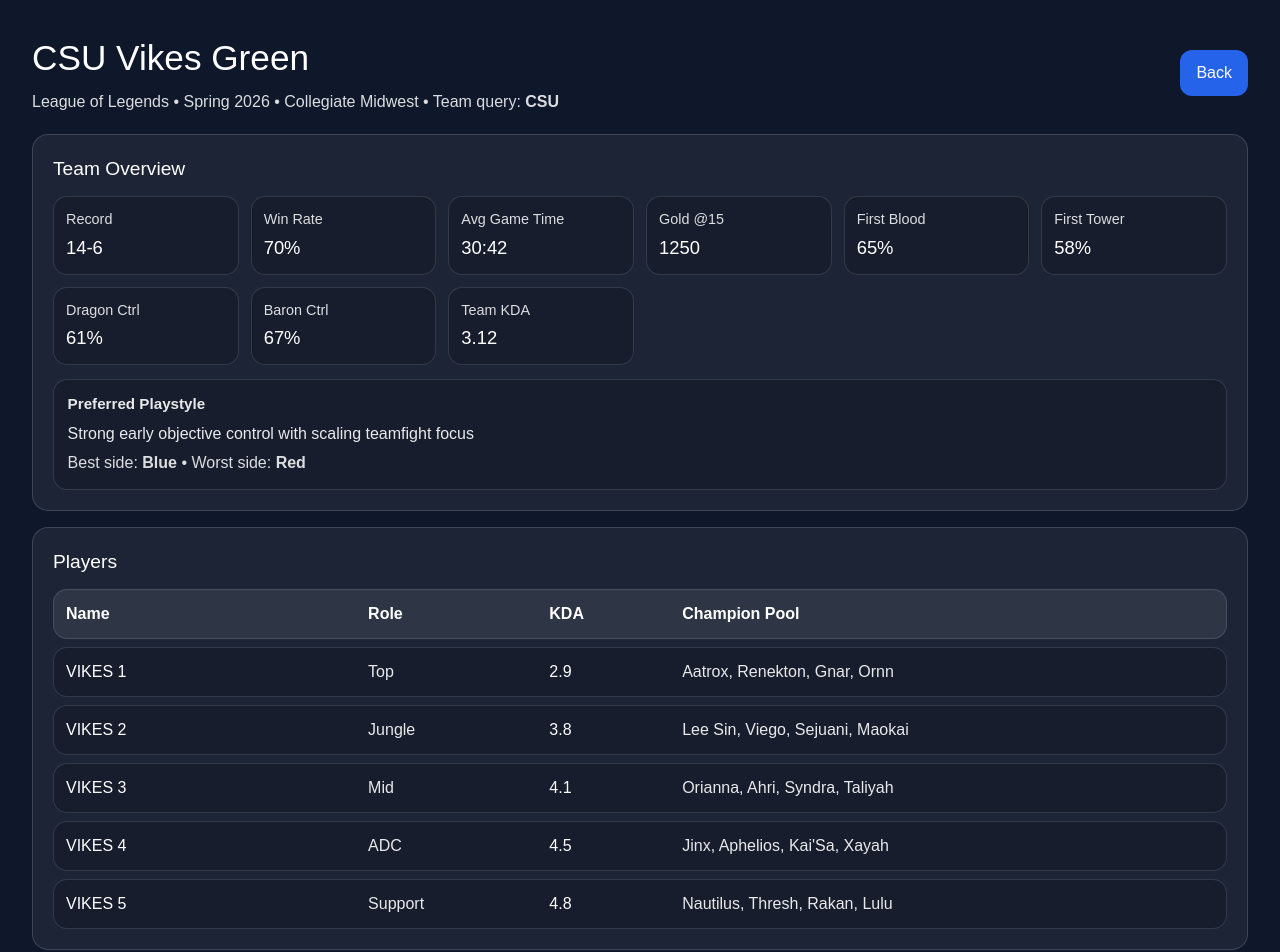
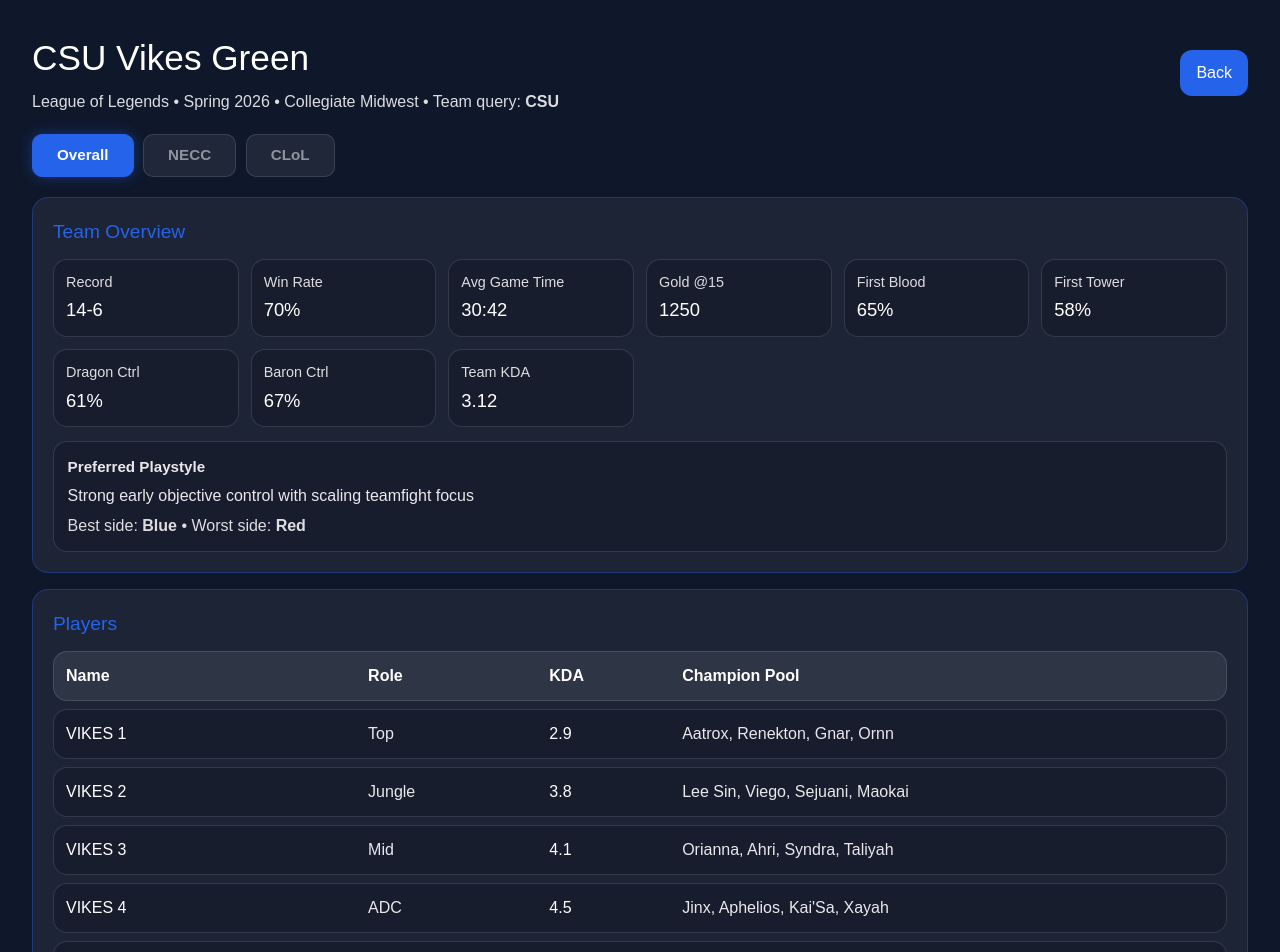
Before and after one commit to Revey/senior-design-esports-project, a Next.js app in the folder Frontend/: page /league/stats in a window 1280 px wide. Shown: the top 952 px of the page. Built offline with nearby package versions, Linux system fonts and the light colour scheme.

Commit message:
league tabs and json

```diff
--- a/Frontend/app/league/stats/page.tsx
+++ b/Frontend/app/league/stats/page.tsx
@@ -1,6 +1,7 @@
 "use client";
 
 import { useRouter, useSearchParams } from "next/navigation";
+import { useEffect, useState } from "react";
 import type { CSSProperties } from "react";
 
 type Team = {
@@ -55,59 +56,32 @@
   teamWeaknesses: string[];
 };
 
-const LOL_CSU_STATS: LeagueStats = {
+type Tab = "Overall" | "NECC" | "CLoL";
+
+const TABS: { label: Tab; color: string; file: string }[] = [
+  { label: "Overall", color: "#2563eb", file: "CSULol" },
+  { label: "NECC",    color: "#16a34a", file: "CSULolNecc" },
+  { label: "CLoL",    color: "#dc2626", file: "CSULolClol" },
+];
+
+const NA_STATS: LeagueStats = {
   team: {
-    name: "CSU Vikes Green",
-    game: "League of Legends",
-    season: "Spring 2026",
-    region: "Collegiate Midwest",
-    overallRecord: "14-6",
-    winRate: 70,
-    averageGameTime: "30:42",
-    goldDifferenceAt15: 1250,
-    firstBloodRate: 65,
-    firstTowerRate: 58,
-    dragonControlRate: 61,
-    heraldControlRate: 64,
-    baronControlRate: 67,
-    earlyGameRating: 8.4,
-    midGameRating: 7.8,
-    lateGameRating: 8.6,
-    teamKDA: 3.12,
-    averageKillsPerGame: 15.8,
-    averageDeathsPerGame: 9.3,
-    averageGoldPerMinute: 1845,
-    averageVisionScorePerMinute: 3.4,
-    preferredPlaystyle: "Strong early objective control with scaling teamfight focus",
-    bestSide: "Blue",
-    worstSide: "Red",
+    name: "N/A", game: "N/A", season: "N/A", region: "N/A",
+    overallRecord: "N/A", winRate: 0, averageGameTime: "N/A",
+    goldDifferenceAt15: 0, firstBloodRate: 0, firstTowerRate: 0,
+    dragonControlRate: 0, heraldControlRate: 0, baronControlRate: 0,
+    earlyGameRating: 0, midGameRating: 0, lateGameRating: 0,
+    teamKDA: 0, averageKillsPerGame: 0, averageDeathsPerGame: 0,
+    averageGoldPerMinute: 0, averageVisionScorePerMinute: 0,
+    preferredPlaystyle: "N/A", bestSide: "N/A", worstSide: "N/A",
   },
-  players: [
-    { name: "VIKES 1", role: "Top", championPool: ["Aatrox", "Renekton", "Gnar", "Ornn"], gamesPlayed: 20, KDA: 2.9 },
-    { name: "VIKES 2", role: "Jungle", championPool: ["Lee Sin", "Viego", "Sejuani", "Maokai"], gamesPlayed: 20, KDA: 3.8 },
-    { name: "VIKES 3", role: "Mid", championPool: ["Orianna", "Ahri", "Syndra", "Taliyah"], gamesPlayed: 20, KDA: 4.1 },
-    { name: "VIKES 4", role: "ADC", championPool: ["Jinx", "Aphelios", "Kai'Sa", "Xayah"], gamesPlayed: 20, KDA: 4.5 },
-    { name: "VIKES 5", role: "Support", championPool: ["Nautilus", "Thresh", "Rakan", "Lulu"], gamesPlayed: 20, KDA: 4.8 },
-  ],
+  players: [],
   draftTrends: {
-    mostBannedAgainst: ["Orianna", "Jinx"],
-    flexPickRate: 18,
-    redSideCounterPickWinRate: 74,
-    averageDraftAdaptabilityRating: 8.3,
-    earlyGameCompWinRate: 68,
-    scalingCompWinRate: 73,
+    mostBannedAgainst: [], flexPickRate: 0, redSideCounterPickWinRate: 0,
+    averageDraftAdaptabilityRating: 0, earlyGameCompWinRate: 0, scalingCompWinRate: 0,
   },
-  teamStrengths: [
-    "Strong dragon stacking and objective setups",
-    "High mid-jungle synergy",
-    "Late game teamfight execution",
-    "Strong vision denial around Baron",
-  ],
-  teamWeaknesses: [
-    "Occasional overforce in early skirmishes",
-    "Top lane vulnerable to heavy early dive comps",
-    "Struggles against heavy split-push strategies",
-  ],
+  teamStrengths: ["N/A"],
+  teamWeaknesses: ["N/A"],
 };
 
 type KPIProps = { label: string; value: string | number };
@@ -126,48 +100,109 @@
   const params = useSearchParams();
   const teamQuery = params.get("team") ?? "CSU";
 
-  const s = LOL_CSU_STATS;
+  const [activeTab, setActiveTab] = useState<Tab>("Overall");
+  const [s, setS] = useState<LeagueStats | null>(null);
+
+  const activeColor = TABS.find((t) => t.label === activeTab)!.color;
+  const activeFile  = TABS.find((t) => t.label === activeTab)!.file;
+
+  useEffect(() => {
+    setS(null);
+
+    fetch(`/teams/${activeFile}.json`)
+      .then((res) => {
+        if (!res.ok) throw new Error("not found");
+        return res.json() as Promise<LeagueStats>;
+      })
+      .then(setS)
+      .catch(() => setS(NA_STATS));
+  }, [activeFile]);
+
+  const naMode = s?.team.name === "N/A";
 
   return (
     <main style={styles.container}>
+      {/* ── Header ─────────────────────────────────── */}
       <div style={styles.headerRow}>
         <div>
-          <h1 style={styles.title}>{s.team.name}</h1>
+          <h1 style={styles.title}>
+            {!s ? "Loading…" : naMode ? "CSU Vikes Green" : s.team.name}
+          </h1>
+          {s && !naMode && (
             <p style={styles.subtitle}>
               {s.team.game} • {s.team.season} • {s.team.region} • Team query: <strong>{teamQuery}</strong>
             </p>
+          )}
         </div>
-
         <button style={styles.backBtn} onClick={() => router.push("/league")}>
           Back
         </button>
       </div>
 
-      <section style={styles.card}>
-        <h2 style={styles.sectionTitle}>Team Overview</h2>
-        <div style={styles.kpiGrid}>
-          <KPI label="Record" value={s.team.overallRecord} />
-          <KPI label="Win Rate" value={`${s.team.winRate}%`} />
-          <KPI label="Avg Game Time" value={s.team.averageGameTime} />
-          <KPI label="Gold @15" value={s.team.goldDifferenceAt15} />
-          <KPI label="First Blood" value={`${s.team.firstBloodRate}%`} />
-          <KPI label="First Tower" value={`${s.team.firstTowerRate}%`} />
-          <KPI label="Dragon Ctrl" value={`${s.team.dragonControlRate}%`} />
-          <KPI label="Baron Ctrl" value={`${s.team.baronControlRate}%`} />
-          <KPI label="Team KDA" value={s.team.teamKDA} />
+      {/* ── Tabs ───────────────────────────────────── */}
+      <div style={styles.tabRow}>
+        {TABS.map((tab) => {
+          const isActive = activeTab === tab.label;
+          return (
+            <button
+              key={tab.label}
+              onClick={() => setActiveTab(tab.label)}
+              style={{
+                ...styles.tabBtn,
+                background:  isActive ? tab.color : "rgba(255,255,255,0.07)",
+                color:       isActive ? "white"   : "rgba(255,255,255,0.5)",
+                borderColor: isActive ? tab.color : "rgba(255,255,255,0.12)",
+                boxShadow:   isActive ? `0 0 14px ${tab.color}66` : "none",
+              }}
+            >
+              {tab.label}
+            </button>
+          );
+        })}
       </div>
 
+      {/* ── Loading ────────────────────────────────── */}
+      {!s && <p style={{ opacity: 0.6, marginTop: "1.5rem" }}>Loading stats…</p>}
+
+      {s && (
+        <>
+          {/* No-data banner */}
+          {naMode && (
+            <div style={{ ...styles.card, borderColor: `${activeColor}55`, opacity: 0.7 }}>
+              <p style={{ margin: 0 }}>No data available for this league yet.</p>
+            </div>
+          )}
+
+          {/* ── Team Overview ──────────────────────── */}
+          <section style={{ ...styles.card, borderColor: `${activeColor}55` }}>
+            <h2 style={{ ...styles.sectionTitle, color: activeColor }}>Team Overview</h2>
+            <div style={styles.kpiGrid}>
+              <KPI label="Record"        value={naMode ? "N/A" : s.team.overallRecord} />
+              <KPI label="Win Rate"      value={naMode ? "N/A" : `${s.team.winRate}%`} />
+              <KPI label="Avg Game Time" value={naMode ? "N/A" : s.team.averageGameTime} />
+              <KPI label="Gold @15"      value={naMode ? "N/A" : s.team.goldDifferenceAt15} />
+              <KPI label="First Blood"   value={naMode ? "N/A" : `${s.team.firstBloodRate}%`} />
+              <KPI label="First Tower"   value={naMode ? "N/A" : `${s.team.firstTowerRate}%`} />
+              <KPI label="Dragon Ctrl"   value={naMode ? "N/A" : `${s.team.dragonControlRate}%`} />
+              <KPI label="Baron Ctrl"    value={naMode ? "N/A" : `${s.team.baronControlRate}%`} />
+              <KPI label="Team KDA"      value={naMode ? "N/A" : s.team.teamKDA} />
+            </div>
             <div style={styles.noteCard}>
               <div style={styles.noteTitle}>Preferred Playstyle</div>
-          <div style={styles.noteText}>{s.team.preferredPlaystyle}</div>
+              <div style={styles.noteText}>{naMode ? "N/A" : s.team.preferredPlaystyle}</div>
               <div style={styles.noteMeta}>
-            Best side: <strong>{s.team.bestSide}</strong> • Worst side: <strong>{s.team.worstSide}</strong>
+                Best side: <strong>{naMode ? "N/A" : s.team.bestSide}</strong> • Worst side:{" "}
+                <strong>{naMode ? "N/A" : s.team.worstSide}</strong>
               </div>
             </div>
           </section>
 
-      <section style={styles.card}>
-        <h2 style={styles.sectionTitle}>Players</h2>
+          {/* ── Players ────────────────────────────── */}
+          <section style={{ ...styles.card, borderColor: `${activeColor}55` }}>
+            <h2 style={{ ...styles.sectionTitle, color: activeColor }}>Players</h2>
+            {naMode ? (
+              <p style={{ opacity: 0.6, margin: 0 }}>N/A</p>
+            ) : (
               <div style={styles.table}>
                 <div style={{ ...styles.trLeague, ...styles.th }}>
                   <div>Name</div>
@@ -175,7 +210,6 @@
                   <div>KDA</div>
                   <div>Champion Pool</div>
                 </div>
-
                 {s.players.map((p) => (
                   <div key={p.name} style={styles.trLeague}>
                     <div>{p.name}</div>
@@ -185,66 +219,78 @@
                   </div>
                 ))}
               </div>
+            )}
           </section>
 
-      <section style={styles.card}>
-        <h2 style={styles.sectionTitle}>Draft Trends</h2>
+          {/* ── Draft Trends ───────────────────────── */}
+          <section style={{ ...styles.card, borderColor: `${activeColor}55` }}>
+            <h2 style={{ ...styles.sectionTitle, color: activeColor }}>Draft Trends</h2>
             <div style={styles.kpiGrid}>
-          <KPI label="Most Banned" value={s.draftTrends.mostBannedAgainst.join(", ")} />
-          <KPI label="Flex Pick Rate" value={`${s.draftTrends.flexPickRate}%`} />
-          <KPI label="Red-side Counter Win%" value={`${s.draftTrends.redSideCounterPickWinRate}%`} />
-          <KPI label="Draft Adaptability" value={s.draftTrends.averageDraftAdaptabilityRating} />
-          <KPI label="Early Comp Win%" value={`${s.draftTrends.earlyGameCompWinRate}%`} />
-          <KPI label="Scaling Comp Win%" value={`${s.draftTrends.scalingCompWinRate}%`} />
+              <KPI label="Most Banned"          value={naMode ? "N/A" : s.draftTrends.mostBannedAgainst.join(", ")} />
+              <KPI label="Flex Pick Rate"        value={naMode ? "N/A" : `${s.draftTrends.flexPickRate}%`} />
+              <KPI label="Red-side Counter Win%" value={naMode ? "N/A" : `${s.draftTrends.redSideCounterPickWinRate}%`} />
+              <KPI label="Draft Adaptability"    value={naMode ? "N/A" : s.draftTrends.averageDraftAdaptabilityRating} />
+              <KPI label="Early Comp Win%"       value={naMode ? "N/A" : `${s.draftTrends.earlyGameCompWinRate}%`} />
+              <KPI label="Scaling Comp Win%"     value={naMode ? "N/A" : `${s.draftTrends.scalingCompWinRate}%`} />
             </div>
           </section>
 
-      <section style={styles.card}>
-        <h2 style={styles.sectionTitle}>Strengths & Weaknesses</h2>
+          {/* ── Strengths & Weaknesses ─────────────── */}
+          <section style={{ ...styles.card, borderColor: `${activeColor}55` }}>
+            <h2 style={{ ...styles.sectionTitle, color: activeColor }}>Strengths & Weaknesses</h2>
             <div style={styles.twoCol}>
               <div style={styles.listCard}>
                 <div style={styles.listTitle}>Strengths</div>
                 <ul style={styles.ul}>
-              {s.teamStrengths.map((x) => (
-                <li key={x}>{x}</li>
-              ))}
+                  {s.teamStrengths.map((x) => <li key={x}>{x}</li>)}
                 </ul>
               </div>
               <div style={styles.listCard}>
                 <div style={styles.listTitle}>Weaknesses</div>
                 <ul style={styles.ul}>
-              {s.teamWeaknesses.map((x) => (
-                <li key={x}>{x}</li>
-              ))}
+                  {s.teamWeaknesses.map((x) => <li key={x}>{x}</li>)}
                 </ul>
               </div>
             </div>
           </section>
+        </>
+      )}
     </main>
   );
 }
 
 const styles: Record<string, CSSProperties> = {
-  container: { minHeight: "100vh", backgroundColor: "#0f172a", color: "white", padding: "2rem" },
-  headerRow: { display: "flex", justifyContent: "space-between", alignItems: "center", gap: "1rem", marginBottom: "1.25rem" },
-  title: { fontSize: "2.2rem", margin: 0 },
-  subtitle: { marginTop: "0.35rem", opacity: 0.85 },
-  backBtn: { padding: "0.7rem 1rem", borderRadius: 12, border: "none", cursor: "pointer", background: "#2563eb", color: "white" },
+  container:    { minHeight: "100vh", backgroundColor: "#0f172a", color: "white", padding: "2rem" },
+  headerRow:    { display: "flex", justifyContent: "space-between", alignItems: "center", gap: "1rem", marginBottom: "1.25rem" },
+  title:        { fontSize: "2.2rem", margin: 0 },
+  subtitle:     { marginTop: "0.35rem", opacity: 0.85 },
+  backBtn:      { padding: "0.7rem 1rem", borderRadius: 12, border: "none", cursor: "pointer", background: "#2563eb", color: "white" },
 
-  card: { border: "1px solid rgba(255,255,255,0.15)", background: "rgba(255,255,255,0.06)", borderRadius: 16, padding: "1.25rem", marginTop: "1rem" },
+  tabRow:       { display: "flex", gap: "0.6rem", marginBottom: "1.25rem", flexWrap: "wrap" },
+  tabBtn:       {
+    padding: "0.55rem 1.5rem",
+    borderRadius: 10,
+    border: "1px solid",
+    cursor: "pointer",
+    fontWeight: 600,
+    fontSize: "0.95rem",
+    transition: "background 0.15s, color 0.15s, box-shadow 0.15s",
+  },
+
+  card:         { border: "1px solid rgba(255,255,255,0.15)", background: "rgba(255,255,255,0.06)", borderRadius: 16, padding: "1.25rem", marginTop: "1rem" },
   sectionTitle: { fontSize: "1.2rem", marginTop: 0, marginBottom: "0.75rem" },
 
-  kpiGrid: { display: "grid", gridTemplateColumns: "repeat(auto-fit, minmax(170px, 1fr))", gap: "0.75rem" },
-  kpi: { padding: "0.75rem", borderRadius: 14, border: "1px solid rgba(255,255,255,0.12)", background: "rgba(0,0,0,0.18)" },
-  kpiLabel: { fontSize: "0.9rem", opacity: 0.85 },
-  kpiValue: { fontSize: "1.15rem", marginTop: "0.2rem" },
+  kpiGrid:      { display: "grid", gridTemplateColumns: "repeat(auto-fit, minmax(170px, 1fr))", gap: "0.75rem" },
+  kpi:          { padding: "0.75rem", borderRadius: 14, border: "1px solid rgba(255,255,255,0.12)", background: "rgba(0,0,0,0.18)" },
+  kpiLabel:     { fontSize: "0.9rem", opacity: 0.85 },
+  kpiValue:     { fontSize: "1.15rem", marginTop: "0.2rem" },
 
-  noteCard: { marginTop: "0.85rem", padding: "0.85rem", borderRadius: 14, border: "1px solid rgba(255,255,255,0.12)", background: "rgba(0,0,0,0.18)" },
-  noteTitle: { fontSize: "0.95rem", opacity: 0.9, fontWeight: 700 },
-  noteText: { marginTop: "0.35rem", opacity: 0.9 },
-  noteMeta: { marginTop: "0.35rem", opacity: 0.85 },
+  noteCard:     { marginTop: "0.85rem", padding: "0.85rem", borderRadius: 14, border: "1px solid rgba(255,255,255,0.12)", background: "rgba(0,0,0,0.18)" },
+  noteTitle:    { fontSize: "0.95rem", opacity: 0.9, fontWeight: 700 },
+  noteText:     { marginTop: "0.35rem", opacity: 0.9 },
+  noteMeta:     { marginTop: "0.35rem", opacity: 0.85 },
 
-  table: { display: "grid", gap: "0.5rem" },
+  table:        { display: "grid", gap: "0.5rem" },
   trLeague: {
     display: "grid",
     gridTemplateColumns: "1.2fr 0.7fr 0.5fr 2.2fr",
@@ -255,10 +301,10 @@
     background: "rgba(0,0,0,0.18)",
     alignItems: "center",
   },
-  th: { background: "rgba(255,255,255,0.08)", fontWeight: 700 },
+  th:           { background: "rgba(255,255,255,0.08)", fontWeight: 700 },
 
-  twoCol: { display: "grid", gridTemplateColumns: "repeat(auto-fit, minmax(280px, 1fr))", gap: "1rem" },
-  listCard: { padding: "0.9rem", borderRadius: 14, border: "1px solid rgba(255,255,255,0.12)", background: "rgba(0,0,0,0.18)" },
-  listTitle: { fontSize: "1.05rem", fontWeight: 700, marginBottom: "0.5rem" },
-  ul: { margin: 0, paddingLeft: "1.1rem", opacity: 0.9, lineHeight: 1.5 },
+  twoCol:       { display: "grid", gridTemplateColumns: "repeat(auto-fit, minmax(280px, 1fr))", gap: "1rem" },
+  listCard:     { padding: "0.9rem", borderRadius: 14, border: "1px solid rgba(255,255,255,0.12)", background: "rgba(0,0,0,0.18)" },
+  listTitle:    { fontSize: "1.05rem", fontWeight: 700, marginBottom: "0.5rem" },
+  ul:           { margin: 0, paddingLeft: "1.1rem", opacity: 0.9, lineHeight: 1.5 },
 };
--- /dev/null
+++ b/Frontend/public/teams/CSULol.json
@@ -0,0 +1,54 @@
+{
+  "team": {
+    "name": "CSU Vikes Green",
+    "game": "League of Legends",
+    "season": "Spring 2026",
+    "region": "Collegiate Midwest",
+    "overallRecord": "14-6",
+    "winRate": 70,
+    "averageGameTime": "30:42",
+    "goldDifferenceAt15": 1250,
+    "firstBloodRate": 65,
+    "firstTowerRate": 58,
+    "dragonControlRate": 61,
+    "heraldControlRate": 64,
+    "baronControlRate": 67,
+    "earlyGameRating": 8.4,
+    "midGameRating": 7.8,
+    "lateGameRating": 8.6,
+    "teamKDA": 3.12,
+    "averageKillsPerGame": 15.8,
+    "averageDeathsPerGame": 9.3,
+    "averageGoldPerMinute": 1845,
+    "averageVisionScorePerMinute": 3.4,
+    "preferredPlaystyle": "Strong early objective control with scaling teamfight focus",
+    "bestSide": "Blue",
+    "worstSide": "Red"
+  },
+  "players": [
+    { "name": "VIKES 1", "role": "Top", "championPool": ["Aatrox", "Renekton", "Gnar", "Ornn"], "gamesPlayed": 20, "KDA": 2.9 },
+    { "name": "VIKES 2", "role": "Jungle", "championPool": ["Lee Sin", "Viego", "Sejuani", "Maokai"], "gamesPlayed": 20, "KDA": 3.8 },
+    { "name": "VIKES 3", "role": "Mid", "championPool": ["Orianna", "Ahri", "Syndra", "Taliyah"], "gamesPlayed": 20, "KDA": 4.1 },
+    { "name": "VIKES 4", "role": "ADC", "championPool": ["Jinx", "Aphelios", "Kai'Sa", "Xayah"], "gamesPlayed": 20, "KDA": 4.5 },
+    { "name": "VIKES 5", "role": "Support", "championPool": ["Nautilus", "Thresh", "Rakan", "Lulu"], "gamesPlayed": 20, "KDA": 4.8 }
+  ],
+  "draftTrends": {
+    "mostBannedAgainst": ["Orianna", "Jinx"],
+    "flexPickRate": 18,
+    "redSideCounterPickWinRate": 74,
+    "averageDraftAdaptabilityRating": 8.3,
+    "earlyGameCompWinRate": 68,
+    "scalingCompWinRate": 73
+  },
+  "teamStrengths": [
+    "Strong dragon stacking and objective setups",
+    "High mid-jungle synergy",
+    "Late game teamfight execution",
+    "Strong vision denial around Baron"
+  ],
+  "teamWeaknesses": [
+    "Occasional overforce in early skirmishes",
+    "Top lane vulnerable to heavy early dive comps",
+    "Struggles against heavy split-push strategies"
+  ]
+}
```
Lines whose indentation alone changed are shown as unchanged.
